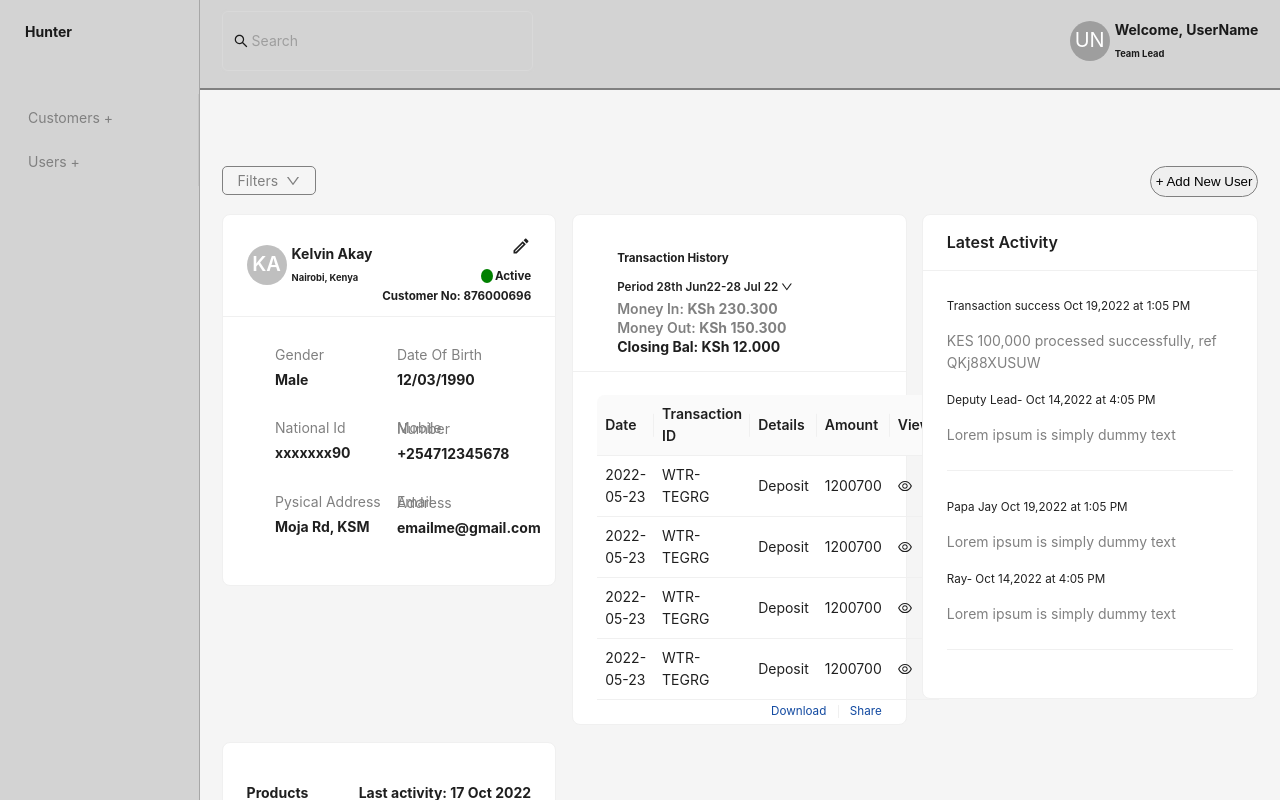
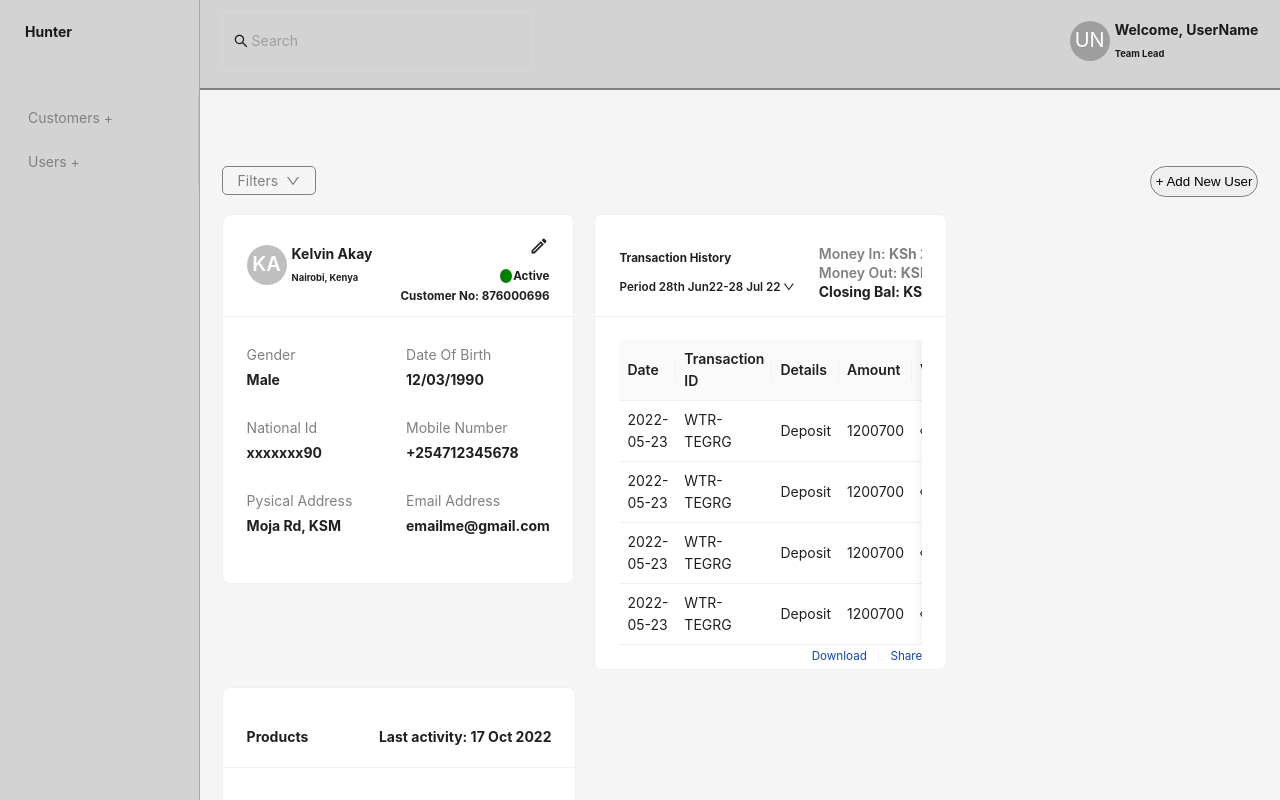
Before and after one commit to hunterachieng/shara-assessment, a React (Create React App) app: page / in a window 1280 px wide. Shown: the top 800 px of the page. Built offline with nearby package versions, Linux system fonts and the light colour scheme.

Commit message:
complete assessment

```diff
--- a/src/App.css
+++ b/src/App.css
@@ -88,3 +88,9 @@ p{
 .ant-pagination .ant-pagination-item-active{
   border-color:#282c34
 }
+@media screen and (max-width: 540px){
+  .home{
+    width: "100%";
+  }
+
+}
--- a/src/components/Customers/main/index.jsx
+++ b/src/components/Customers/main/index.jsx
@@ -1,43 +1,36 @@
-import React from 'react';
-import { Col, Row } from 'antd';
-import ProfileDetails from './profile';
-import Transactions from './transaction';
-import Activities from './activities';
-import Products from './products';
+import React from "react";
+import { Col, Row } from "antd";
+import ProfileDetails from "./profile";
+import Transactions from "./transaction";
+import Activities from "./activities";
+import Products from "./products";
+import { mainContainer } from "./style";
 
 const Main = () => (
-  <div className="site-card-wrapper"
-  style={{display:"flex"}}
-  >
-
-<div
-style={{ width:"80%"}}>
-<Row gutter={16}
->
+  <Row className="site-card-wrapper" style={mainContainer}>
+    <div className="home" style={{ width: "70%" }}>
+      <Row gutter={{ xs: 8, sm: 20, md: 24, lg: 20 }}>
         <Col span={12}>
-        <ProfileDetails/>
+          <ProfileDetails />
         </Col>
         <Col span={12}>
-        <Transactions/>
+          <Transactions />
         </Col>
       </Row>
-    <br/>
-    <Row gutter={16}
-  >
+      <br />
+      <Row gutter={16}>
         <Col span={12}>
-       <Products/>
+          <Products />
         </Col>
       </Row>
     </div>
-<div >
-<Row gutter={16}
-style={{ marginLeft:"2%"}}
->
-    <Col span={25}>
-       <Activities/>
+    <div>
+      <Row gutter={16} style={{ marginLeft: "3%" }}>
+        <Col span={35}>
+          <Activities />
         </Col>
       </Row>
     </div>
-  </div>
+  </Row>
 );
 export default Main;
--- a/src/components/Customers/main/profile.jsx
+++ b/src/components/Customers/main/profile.jsx
@@ -2,7 +2,7 @@ import React from "react";
 import { Card, Row, Col } from "antd";
 import User from "../../../atoms/User-Avatar";
 import { MdOutlineEdit } from "react-icons/md";
-import { profileStatus, dot, detailsHolder, paragraph } from "./style";
+import { profileStatus, dot, paragraph } from "./style";
 
 const ProfileDetails = () => {
   const Title = () => {
@@ -27,11 +27,9 @@ const ProfileDetails = () => {
   };
   return (
     <Card title={<Title />}>
-      <div style={detailsHolder}>
+      <div >
         <Row
         gutter={16}
-        // justify="space-between"
-        // style={secondDetail}
         >
           <Col span={12}>
             <p style={paragraph}>Gender</p>
--- a/src/components/Customers/main/style.js
+++ b/src/components/Customers/main/style.js
@@ -34,3 +34,16 @@ export const smallText = {
 export const paragraph = {
     lineHeight: "1px",
   };
+
+export const mainContainer = {
+    display:"flex",
+
+}
+
+export const mediaStyles = {
+    '@media (max-width: 540px)':{
+        flexDirection:"column"
+
+
+    }
+}
--- a/src/components/Customers/main/transaction.jsx
+++ b/src/components/Customers/main/transaction.jsx
@@ -1,5 +1,5 @@
 import React from "react";
-import { Card, Row , Divider} from "antd";
+import {  Row , Col, Card, Divider} from "antd";
 import { transactionStatus, transactionHeader, smallText } from "./style";
 import { DownOutlined } from "@ant-design/icons";
 import TransactionTable from "./transactionTable";
@@ -7,19 +7,22 @@ import TransactionTable from "./transactionTable";
 const Transactions  = () =>{
     const Title =()=> {
         return(
-            <Row        style={{ padding: "22px 20px" }}
-            justify="space-between"
+            <Row        style={{ padding: "22px 0px" }}
+            gutter={16}
           >
-           <div style={transactionHeader}>
+           <Col span={15}
+           style={transactionHeader}>
             <h5>Transaction History</h5>
             <small>Period 28th Jun22-28 Jul 22 <DownOutlined/></small>
-           </div>
-            <div style={transactionStatus}>
+           </Col>
+            <Col
+            span={8}
+            style={transactionStatus}>
 
               <p>Money In: <b>  KSh 230.300</b></p>
               <p>Money Out: <b>  KSh 150.300</b></p>
               <b>Closing Bal:  KSh 12.000</b>
-            </div>
+            </Col>
 
             </Row>
         )
--- a/src/components/Customers/main/transactionTable.jsx
+++ b/src/components/Customers/main/transactionTable.jsx
@@ -60,6 +60,7 @@ const TransactionTable = () => (
   <Table
     columns={columns}
     dataSource={data}
+    scroll={{x:'10vw'}}
     size="small"
     pagination={{ position: ["none", "none"] }}
   />
--- a/src/components/Users/UserTabs/collapseData.jsx
+++ b/src/components/Users/UserTabs/collapseData.jsx
@@ -39,7 +39,6 @@ const CollapseData = () => {
         <Avatar
           size={{ xs: 24, sm: 32, md: 50, lg: 84, xl: 80, xxl: 100 }}
           icon="NI"
-        //   style={avatar}
         />
         <div >
           <h3>{item.name}</h3>
@@ -100,7 +99,6 @@ const CollapseData = () => {
             <Col span={5}>
               <p style={paragraph}>Shop Setup Photos</p>
               <PictureOutlined /> <a href="#">{item.shopSetup}</a>
-              {/* <small >23KB.jpeg</small> */}
             </Col>
             <Col span={10}>
               <p style={paragraph}>Business License or permit/certificate</p>
--- a/src/components/Users/UserTabs/submitted.jsx
+++ b/src/components/Users/UserTabs/submitted.jsx
@@ -1,83 +1,78 @@
-import React from 'react';
-import { DownOutlined } from '@ant-design/icons';
-import { Badge, Dropdown, Space, Table } from 'antd';
-import CollapseData from './collapseData';
+import React from "react";
+import {  Table } from "antd";
+import CollapseData from "./collapseData";
 
-const SubmittedData = () =>{
+const SubmittedData = () => {
   const columns = [
     {
-          title: 'No',
-          dataIndex: 'no',
-          key: 'no',
+      title: "No",
+      dataIndex: "no",
+      key: "no",
     },
     {
-          title: 'Submission Id',
-          dataIndex: 'submissionId',
-          key: 'submissionId',
+      title: "Submission Id",
+      dataIndex: "submissionId",
+      key: "submissionId",
     },
     {
       title: "Merchant's Name",
-          dataIndex: 'merchant',
-          key: 'merchant',
+      dataIndex: "merchant",
+      key: "merchant",
     },
     {
-          title: 'Business Name',
-          dataIndex: 'business',
-          key: 'business',
+      title: "Business Name",
+      dataIndex: "business",
+      key: "business",
     },
     {
-          title: 'Submission Date',
-          dataIndex: 'submission',
-          key: 'submission',
+      title: "Submission Date",
+      dataIndex: "submission",
+      key: "submission",
     },
     {
-            title: 'Transaction Type',
-            dataIndex: 'transaction',
-            key: 'transaction',
+      title: "Transaction Type",
+      dataIndex: "transaction",
+      key: "transaction",
     },
     {
-          title: 'Account Manager',
-          dataIndex: 'account',
-          key: 'account',
+      title: "Account Manager",
+      dataIndex: "account",
+      key: "account",
     },
     {
-            title: 'Community Lead',
-            dataIndex: 'community',
-            key: 'community',
+      title: "Community Lead",
+      dataIndex: "community",
+      key: "community",
     },
-
   ];
-      const data = [
-      ];
+  const data = [];
   for (let i = 0; i < 5; ++i) {
     data.push({
       key: i.toString(),
-          no: (i+1).toString(),
-          submissionId:"87970645",
-          merchant:"Peter Johnson",
-          business:"Min Biz",
-          submission:"12/02/2022",
-          transaction:"BNPL",
-          account:"Antonie Bond",
-          community:"Joseph Msika"
+      no: (i + 1).toString(),
+      submissionId: "87970645",
+      merchant: "Peter Johnson",
+      business: "Min Biz",
+      submission: "12/02/2022",
+      transaction: "BNPL",
+      account: "Antonie Bond",
+      community: "Joseph Msika",
     });
   }
   const expandedRowRender = () => {
-
-        return <CollapseData/>;
+    return <CollapseData />;
   };
   return (
     <>
       <Table
         columns={columns}
         dataSource={data}
+        scroll={{ x: "50vw" }}
         expandable={{
           expandedRowRender,
-                // defaultExpandedRowKeys: ['0'],
-                fixed:"right"
         }}
       />
     </>
-          )
-}
-export default SubmittedData
+  );
+};
+export default SubmittedData;
```
Lines whose indentation alone changed are shown as unchanged.
